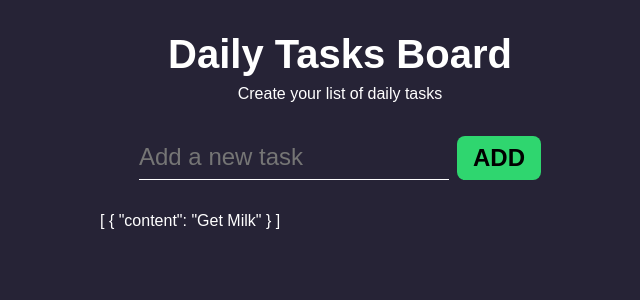
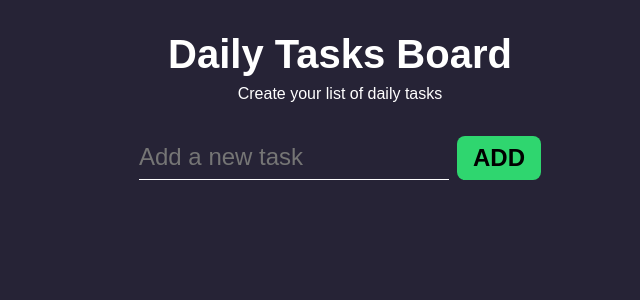
Before and after one commit to Adham-Niazy/Daily-Tasks-Manager, a Nuxt app: page / in a window 1280 px wide. Shown: the top 300 px of the page, without its empty margins (300-940 px from the left). Built offline with nearby package versions, Linux system fonts and the light colour scheme.

Commit message:
Handling Toggle/Remove Each Task Functionality

```diff
--- a/pages/index.vue
+++ b/pages/index.vue
@@ -16,8 +16,11 @@
 
     <div class="tasks">
       <!-- COMPONENT -->
-
-      {{ $store.state.tasks }}
+      <Task
+        v-for="task in $store.state.tasks"
+        :key="task.id"
+        :task="task"
+        />
     </div>
   </main>
 </template>
--- a/store/index.js
+++ b/store/index.js
@@ -1,18 +1,14 @@
 export const state = () => ({
-  tasks: [
-    {
-      content: "Get Milk",
-    }
-  ]
+  tasks: []
 });
 
 export const mutations = {
   ADD_TASK (state, task) {
-    state.tasks = [ { content: task, done: false }, ...state.tasks ];
+    state.tasks = [ { id: new Date().toISOString()+task, content: task, done: false }, ...state.tasks ];
   },
 
   REMOVE_TASK ( state, task ) {
-    let FilteredTasks = state.filter( (t) => t.content !== task );
+    let FilteredTasks = state.tasks.filter( (t) => t.id !== task.id );
     state.tasks = FilteredTasks;
   },
 
```
